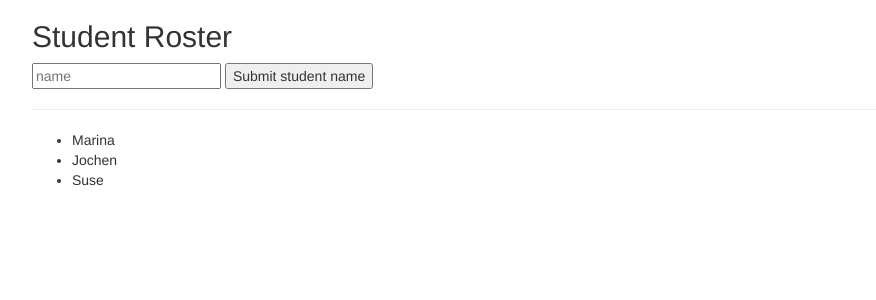
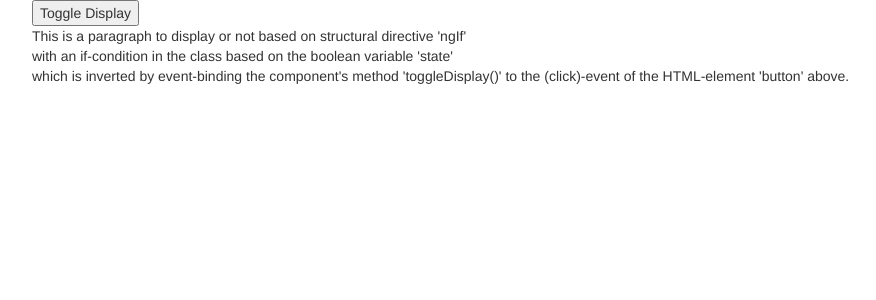
Before and after one commit to Mesqualito/Angular-Edureka, an Angular app in the folder first-app/: page / in a window 1280 px wide. Shown: the top 300 px of the page, without its empty margins (23-899 px from the left). Built offline with nearby package versions, Linux system fonts and the light colour scheme.

Commit message:
Angular data-binding with string interpolation, property-binding, event-binding, structural directives and attribute directives

```diff
--- a/first-app/src/app/app.component.html
+++ b/first-app/src/app/app.component.html
@@ -1,14 +1,11 @@
 <div class="container">
   <div class="row">
-    <h2>Student Roster</h2>
+    <button (click)="toggleDisplay()">Toggle Display</button>
+    <p *ngFor="let click of counter" [ngStyle]="{color: getLength()}">{{click}}</p>
   </div>
   <div class="row">
-    <input type="text" placeholder="name" [(ngModel)]="currentName">&nbsp;<button (click)="add()"> Submit student name </button>
-  </div>
-  <div class="row">
-    <hr>
-    <ul>
-      <li *ngFor="let name of studentRoster">{{name}}</li>
-    </ul>
+    <p *ngIf="state === true">This is a paragraph to display or not based on structural directive 'ngIf'<br>
+      with an if-condition in the class based on the boolean variable 'state'<br>
+      which is inverted by event-binding the component's method 'toggleDisplay()' to the (click)-event of the HTML-element 'button' above.</p>
   </div>
 </div>
--- a/first-app/src/app/app.component.ts
+++ b/first-app/src/app/app.component.ts
@@ -6,13 +6,19 @@ import {Component} from '@angular/core';
   styleUrls: ['./app.component.css']
 })
 export class AppComponent {
-  studentRoster = ['Marina', 'Jochen', 'Suse'];
-  currentName = '';
+  state = true;
+  counter = [];
 
-  add() {
-    if (this.currentName !== '') {
-      this.studentRoster.push(this.currentName);
+  toggleDisplay() {
+    this.state = !this.state;
+    this.counter.push(this.counter.length + 1);
+  }
+
+  getLength() {
+    if (this.counter.length > 4) {
+      return 'blue';
+    } else {
+      return 'black';
     }
   }
-
 }
```
